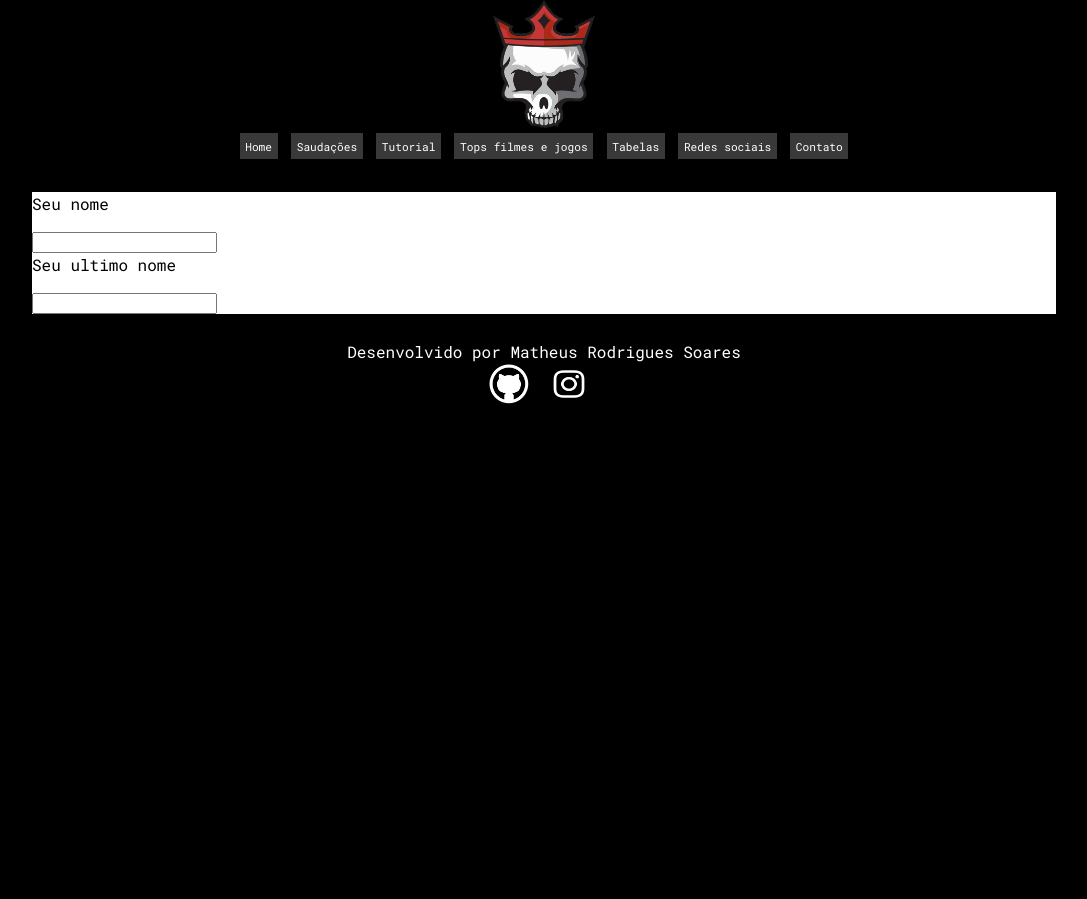
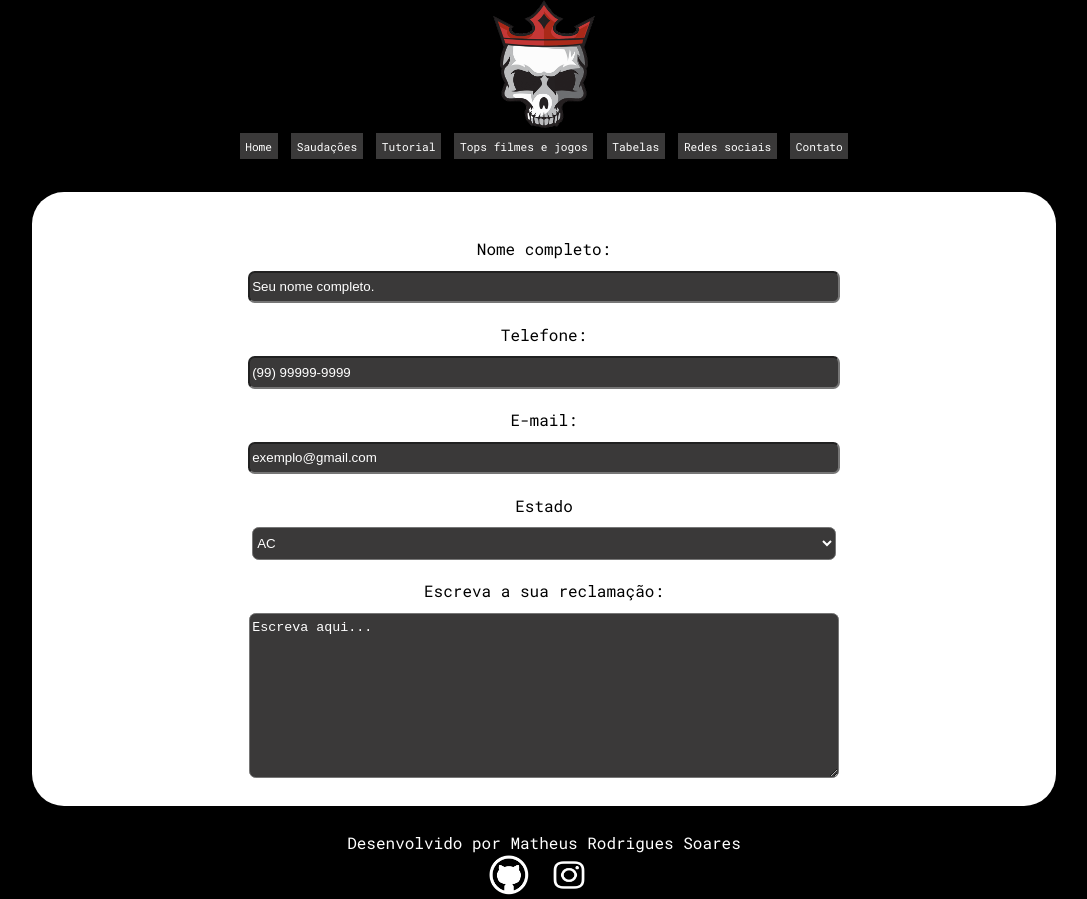
Before and after one commit to MatheusRSoarez/materialIW, a plain HTML site: page Contato.html in a window 1280 px wide. Shown: the whole page, without its empty margins (96-1183 px from the left). Before the commit the page ends 800 px from the top, so only its background shows below. Drawn offline with Linux system fonts and the light colour scheme.

Commit message:
formulario

```diff
--- a/Contato.html
+++ b/Contato.html
@@ -30,10 +30,43 @@
 	<main>
 		<div class="tabela_container">
 			<form>
-				<label for="fname"><p class="preto">Seu nome</p></label><br>
-				<input type="text" id="fname" value=""><br>
-				<label for="lname"><p class="preto">Seu ultimo nome</p></label><br>
-				<input type="text" id="lname" value=""><br>
+				<label for="name"><p class="preto">Nome completo:</p></label>
+				<input type="text" id="name"  placeholder="Seu nome completo.">
+				<label for="num"><p class="preto">Telefone:</p></label>
+				<input type="text" id="num" placeholder="(99) 99999-9999">
+				<label for="email"><p class="preto">E-mail:</p></label>
+				<input type="text" id="email"  placeholder="exemplo@gmail.com">
+				<label for="estado"><p class="preto">Estado</p></label>
+				<select name="estado" id="estado">
+					<option value="AC">AC</option>
+					<option value="AL">AL</option>
+					<option value="AP">AP</option>
+					<option value="AM">AM</option>
+					<option value="BA">BA</option>
+					<option value="CE">CE</option>
+					<option value="ES">ES</option>
+					<option value="GO">GO</option>
+					<option value="MA">MA</option>
+					<option value="MT">MT</option>
+					<option value="MS">MS</option>
+					<option value="MG">MG</option>
+					<option value="PA">PA</option>
+					<option value="PB">PB</option>
+					<option value="PR">PR</option>
+					<option value="PE">PE</option>
+					<option value="PI">PI</option>
+					<option value="RJ">RJ</option>
+					<option value="RN">RN</option>
+					<option value="RS">RS</option>
+					<option value="RO">RO</option>
+					<option value="RR">RR</option>
+					<option value="SC">SC</option>
+					<option value="SP">SP</option>
+					<option value="SE">SE</option>
+					<option value="TO">TO</option>
+				</select>
+				<label for="reclamação"><p class="preto">Escreva a sua reclamação:</p></label>
+				<textarea  id="reclamação" cols="30" rows="10" placeholder="Escreva aqui..."></textarea>
 			</form>
 		</div>
 	</main>
--- a/css/style.css
+++ b/css/style.css
@@ -250,10 +250,28 @@ table
     background-color: #fff;
     margin-left: 10%;
     margin-right:10%;
+    padding: 2%;
+    border-radius: 2em;
+    text-align: center;
 }
+
+input[type=text], select, textarea {
+    width: 60%;
+    border-radius: 0.5em;
+    padding-top: 0.5em;
+    padding-bottom: 0.5em;
+    background-color:rgb(58, 57, 57);
+}
+
+input[type=text], select, textarea ,::placeholder{
+    color: white;
+}
+
 
 .preto{
     color: #000;
+    padding-top: 2%;
+    padding-bottom: 1%;
 }
 
 @media(max-width:800px){
```
